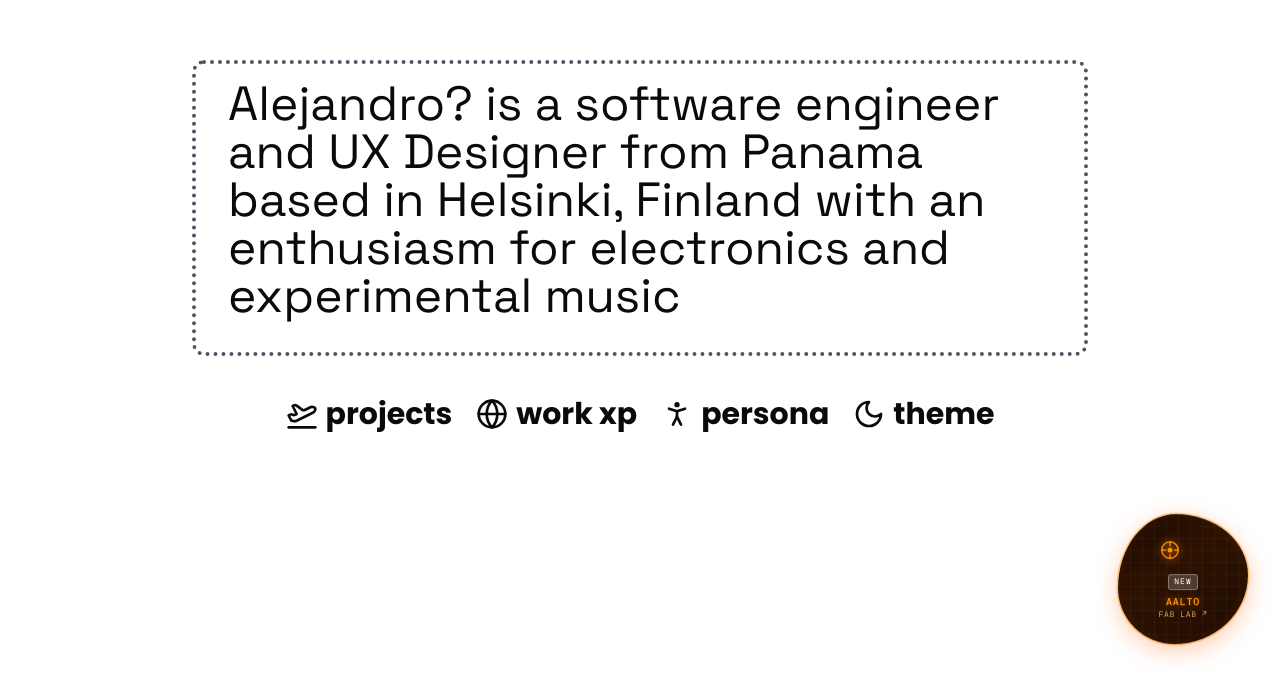
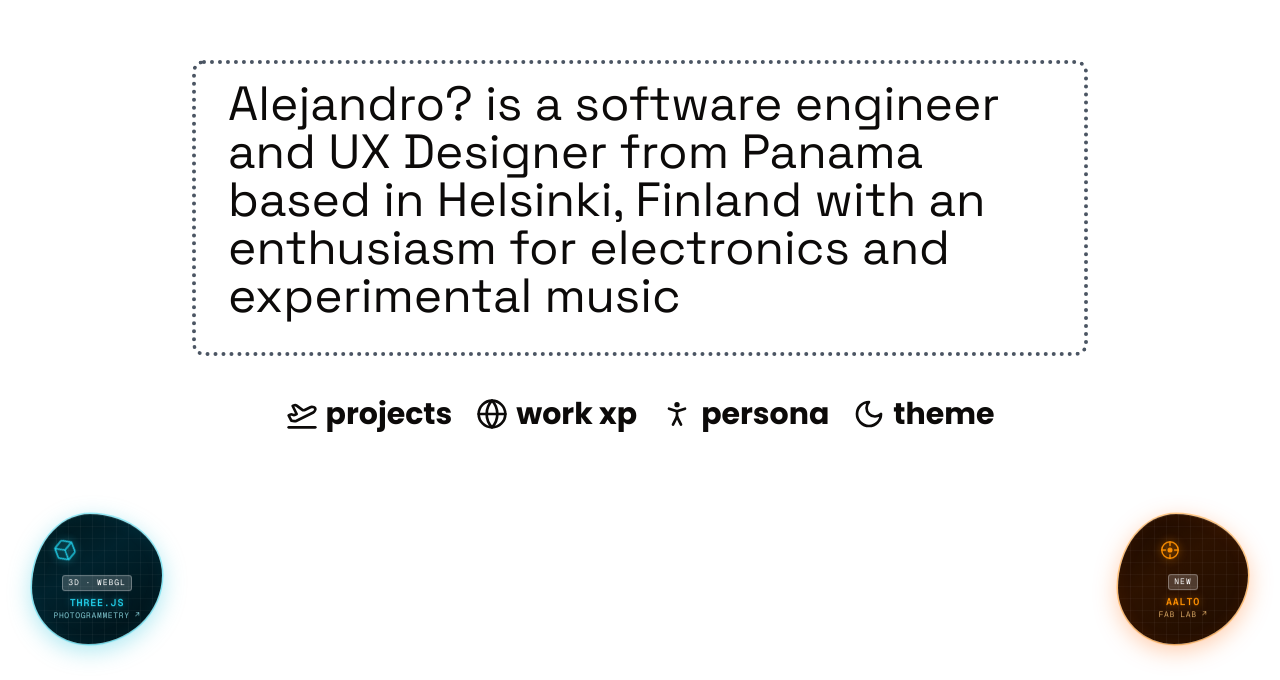
Before and after one commit to Alejo-end/portfolio, a Next.js app: page / in a window 1280 px wide. Shown: the part 120-800 px from the top of the page. Built offline with nearby package versions, Linux system fonts and the light colour scheme.

Commit message:
Add ThreeDAd component with animations and dismiss functionality

```diff
--- a/src/app/globals.css
+++ b/src/app/globals.css
@@ -180,3 +180,35 @@ body {
   text-transform: uppercase;
   line-height: 1.2;
 }
+
+/* ThreeDAd floating widget — reuses the fab-* keyframes with a cyan accent */
+@keyframes three-spin {
+  0%   { transform: rotate(0deg); }
+  100% { transform: rotate(360deg); }
+}
+
+.three-shape {
+  animation: fab-morph 7s ease-in-out infinite, fab-float 4.5s ease-in-out infinite;
+  transition: transform 0.3s ease, box-shadow 0.3s ease;
+  box-shadow: 0 0 0 1.5px rgba(34,211,238,0.45), 0 6px 24px rgba(6,182,212,0.35), inset 0 0 16px rgba(6,182,212,0.08);
+}
+
+.three-shape:hover {
+  animation: fab-float 4.5s ease-in-out infinite;
+  transform: scale(1.07);
+  box-shadow: 0 0 0 2px #22d3ee, 0 8px 32px rgba(34,211,238,0.55), inset 0 0 20px rgba(6,182,212,0.12);
+}
+
+.three-pulse-ring {
+  position: absolute;
+  inset: -6px;
+  border-radius: inherit;
+  border: 2px solid rgba(34,211,238,0.6);
+  animation: fab-pulse-ring 2.2s cubic-bezier(0.4,0,0.6,1) infinite;
+  pointer-events: none;
+}
+
+.three-cube {
+  animation: three-spin 9s linear infinite;
+  transform-origin: 50% 50%;
+}
--- a/src/app/page.tsx
+++ b/src/app/page.tsx
@@ -1,5 +1,6 @@
 import { Footer } from "@/components/Footer";
 import { FabLabAd } from "@/components/FabLabAd";
+import { ThreeDAd } from "@/components/ThreeDAd";
 import { Metadata } from "next";
 export const metadata: Metadata = {
     title: "Alejandro?",
@@ -19,6 +20,7 @@ export default function Home() {
                 <Footer />
             </main>
             <FabLabAd />
+            <ThreeDAd />
         </div>
     );
 }
--- /dev/null
+++ b/src/components/ThreeDAd.tsx
@@ -0,0 +1,96 @@
+'use client'
+
+import { useState } from 'react'
+
+export function ThreeDAd() {
+  const [dismissed, setDismissed] = useState(false)
+
+  if (dismissed) return null
+
+  return (
+    <a
+      href="https://alejandro-three.vercel.app/"
+      target="_blank"
+      rel="noopener noreferrer"
+      className="fab-shape three-shape"
+      aria-label="Visit my 3D & photogrammetry portfolio"
+      style={{
+        position: 'fixed',
+        bottom: '2rem',
+        left: '2rem',
+        zIndex: 9999,
+        display: 'flex',
+        flexDirection: 'column',
+        alignItems: 'center',
+        justifyContent: 'center',
+        width: '130px',
+        height: '130px',
+        background: 'linear-gradient(145deg, #001519 0%, #00222d 40%, #001015 100%)',
+        textDecoration: 'none',
+        color: 'white',
+        cursor: 'pointer',
+        overflow: 'hidden',
+        padding: '0.9rem',
+        textAlign: 'center',
+      }}
+    >
+      {/* Pulse ring */}
+      <div className="three-pulse-ring" />
+
+      {/* Grid texture */}
+      <div className="fab-grid" />
+
+      {/* Scanline effect */}
+      <div className="fab-scanline" />
+
+      {/* Dismiss button */}
+      <button
+        className="fab-dismiss"
+        onClick={(e) => {
+          e.stopPropagation()
+          e.preventDefault()
+          setDismissed(true)
+        }}
+        title="Dismiss"
+      >
+        ✕
+      </button>
+
+      {/* Content */}
+      <div style={{ position: 'relative', zIndex: 1, pointerEvents: 'none' }}>
+        {/* Spinning wireframe cube icon */}
+        <svg
+          className="three-cube"
+          width="24"
+          height="24"
+          viewBox="0 0 24 24"
+          fill="none"
+          stroke="#22d3ee"
+          strokeWidth="1.4"
+          strokeLinecap="round"
+          strokeLinejoin="round"
+          style={{ marginBottom: '6px', filter: 'drop-shadow(0 0 4px rgba(34,211,238,0.7))' }}
+        >
+          <path d="M21 16V8a2 2 0 0 0-1-1.73l-7-4a2 2 0 0 0-2 0l-7 4A2 2 0 0 0 3 8v8a2 2 0 0 0 1 1.73l7 4a2 2 0 0 0 2 0l7-4A2 2 0 0 0 21 16z" />
+          <polyline points="3.27 6.96 12 12.01 20.73 6.96" />
+          <line x1="12" y1="22.08" x2="12" y2="12" />
+        </svg>
+
+        <div className="fab-new-badge">3D · WebGL</div>
+
+        <div
+          className="fab-label"
+          style={{ fontSize: '10px', fontWeight: 700, color: '#22d3ee', textShadow: '0 0 8px rgba(34,211,238,0.6)' }}
+        >
+          Three.js
+        </div>
+        <div
+          className="fab-label"
+          style={{ fontSize: '8px', color: 'rgba(150,230,240,0.85)', marginTop: '2px' }}
+        >
+          Photogrammetry ↗
+        </div>
+      </div>
+    </a>
+  )
+}
```
